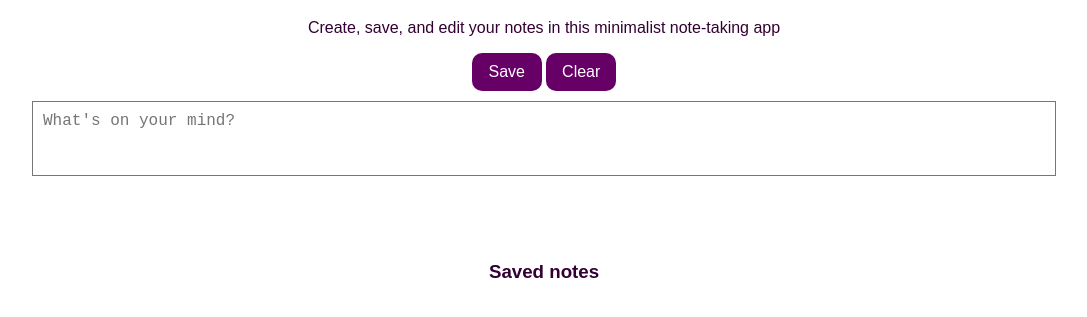
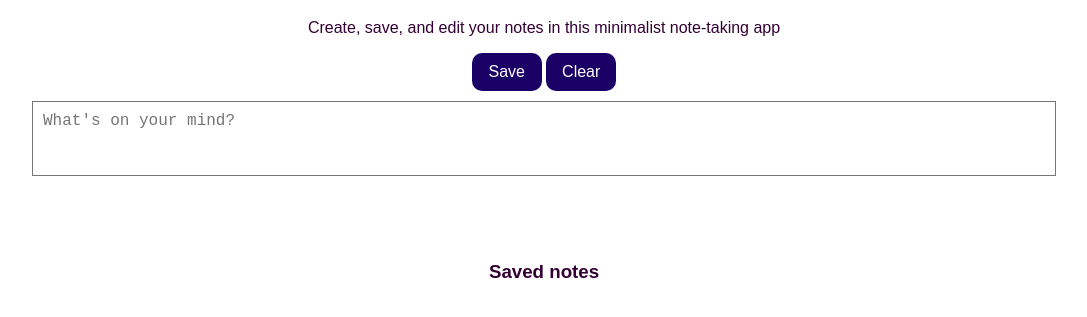
Before and after one commit to Shivamsrivastavaa/Note-taking, a plain HTML site: page index.html in a window 1280 px wide. Shown: the part 61-378 px from the top of the page, without its empty margins (96-1183 px from the left). Drawn offline with Linux system fonts and the light colour scheme.

Commit message:
Update style.css

```diff
--- a/style.css
+++ b/style.css
@@ -45,7 +45,7 @@ textarea {
 /* Style the button*/
 .delete-button, .save-button{
   padding: 10px;
-  background: #660066;
+  background: #1b0066;
   color: #ffffff;
   text-align: center;
   font-size: 16px;
```
